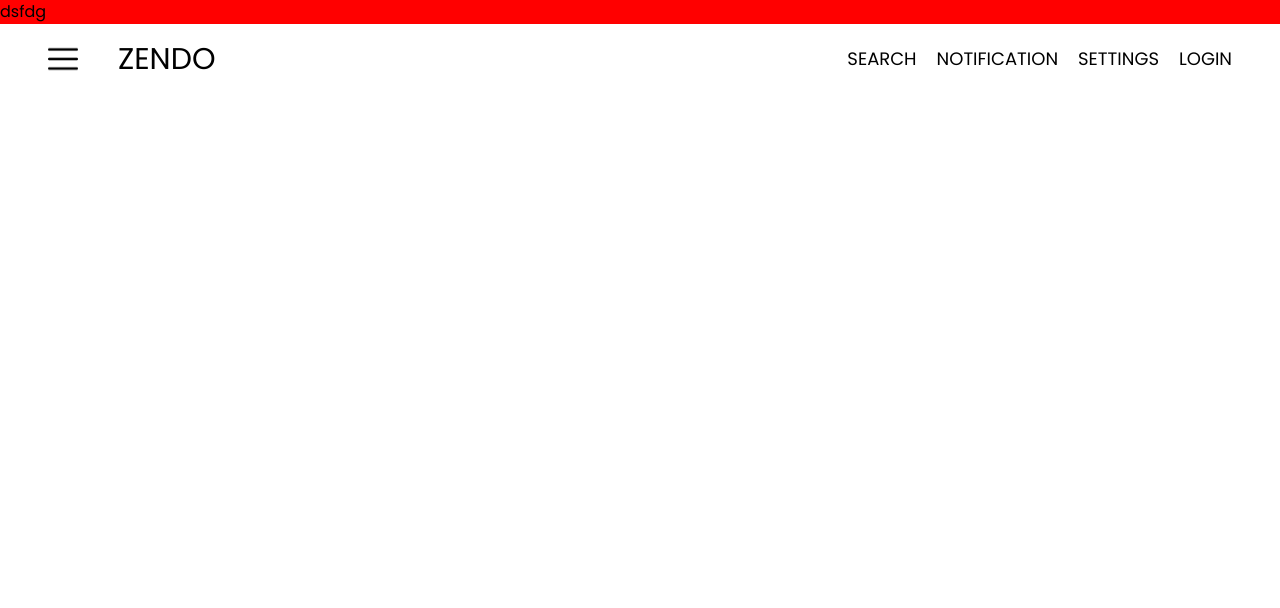
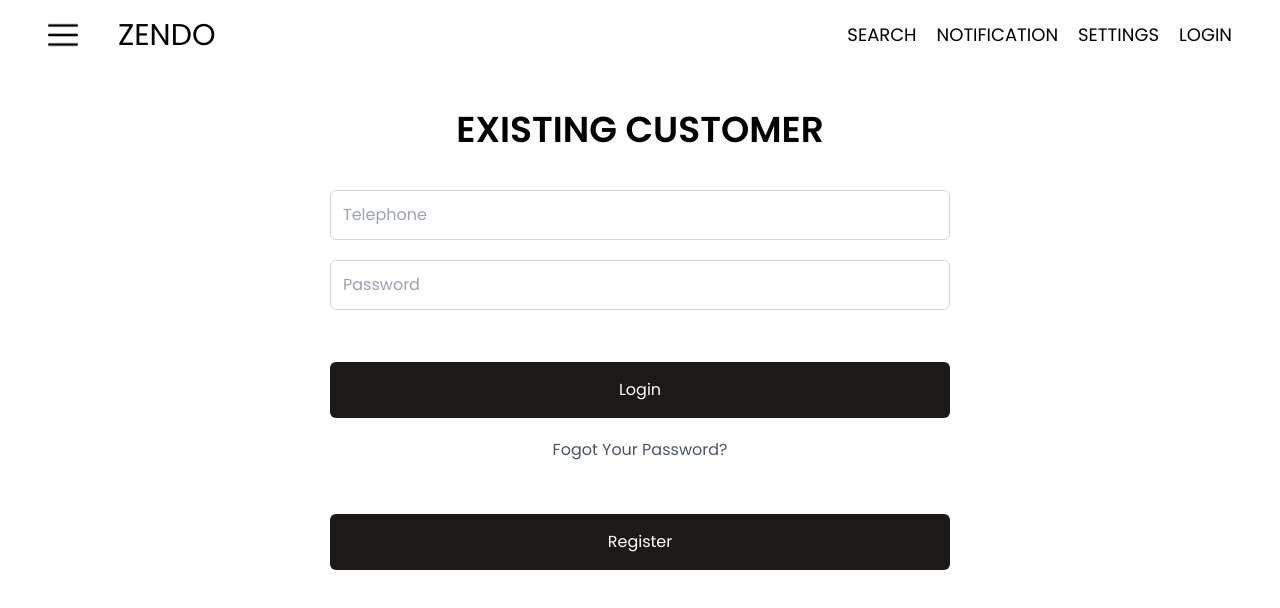
Before and after one commit to cheat2001/Zendo, an Angular app: page / in a window 1280 px wide. Shown: the top 608 px of the page. Built offline with nearby package versions, Linux system fonts and the light colour scheme; a web font is replaced by a local one.

Commit message:
Login Update

```diff
--- a/src/app/app.component.html
+++ b/src/app/app.component.html
@@ -1,4 +1,2 @@
+<app-navbar></app-navbar>
 <app-login></app-login>
-
-
-<app-navbar></app-navbar>
--- a/src/app/login/login.component.html
+++ b/src/app/login/login.component.html
@@ -1,3 +1,29 @@
-<div class="bg-[red]">
-     dsfdg
+<div class="w-[100%] h-[100vh] flex flex-col text-center">
+        <h1 class="font-semibold text-4xl mt-10">EXISTING CUSTOMER</h1>
+   <div class=" w-[100%]  ">
+    <form class="flex flex-col p-10 gap-5  max-w-[700px] mx-auto">
+
+        <!-- <label class="block text-gray-400 text-sm font-bold mb-2" for="username">
+          Phone Number
+        </label> -->
+        <input type="text" placeholder="Telephone" class="p-3 border-[1px] outline-none border-gray-300 rounded-md">
+        <!-- <label class="block text-gray-400 text-sm font-bold mb-2" for="password">
+          Password
+        </label> -->
+        <input type="text" placeholder="Password" class="p-3 border-[1px] outline-none border-gray-300 rounded-md">
+
+
+        <button class="bg-stone-900 text-white py-4 rounded-md mt-8">
+          Login
+        </button>
+
+
+         <a href="#" class="text-center text-gray-600">
+          Fogot Your Password?
+         </a>
+         <button class="bg-stone-900 text-white py-4 rounded-md mt-8">
+          Register
+        </button>
+    </form>
+   </div>
 </div>
```
